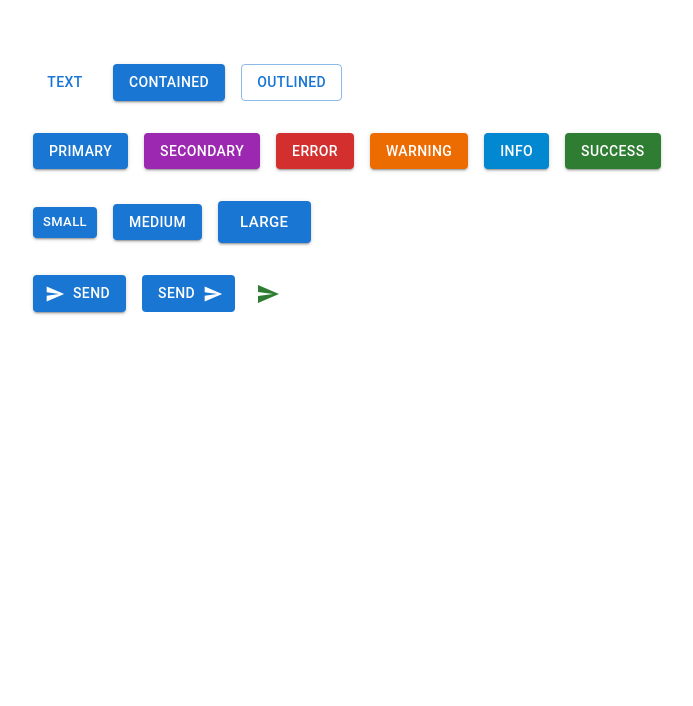
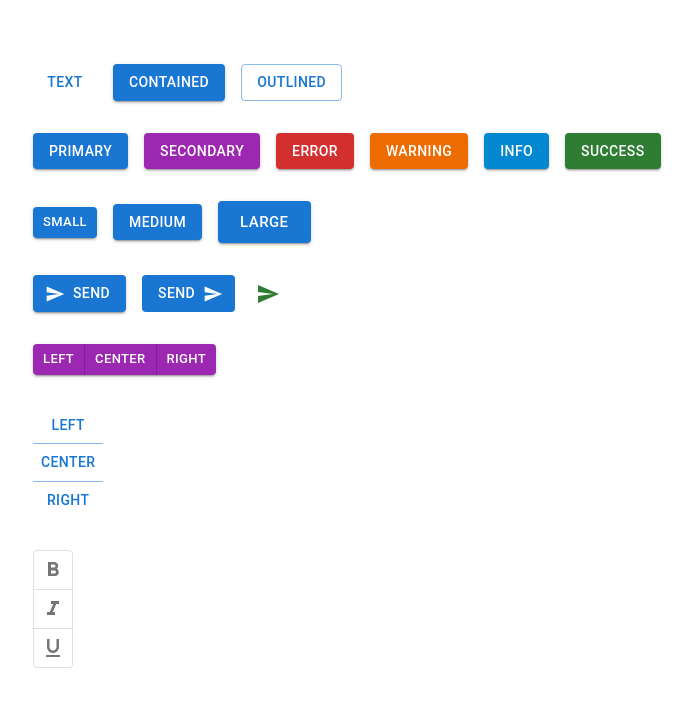
Before and after one commit to RahulRajak525/React-MUI, a React (Create React App) app: page / in a window 1280 px wide. Shown: the top 706 px of the page, without its empty margins (31-724 px from the left). Built offline with nearby package versions, Linux system fonts and the light colour scheme.

Commit message:
Button Group

```diff
--- a/src/components/2MuiButton.tsx
+++ b/src/components/2MuiButton.tsx
@@ -1,7 +1,29 @@
 import React from "react";
-import { Stack, Button, IconButton } from "@mui/material";
+import {
+  Stack,
+  Button,
+  IconButton,
+  ButtonGroup,
+  ToggleButton,
+  ToggleButtonGroup,
+} from "@mui/material";
 import SendIcon from "@mui/icons-material/Send";
+import FormatBoldIcon from "@mui/icons-material/FormatBold";
+import FormatItalicIcon from "@mui/icons-material/FormatItalic";
+import FormatUnderlinedIcon from "@mui/icons-material/FormatUnderlined";
+import { useState } from "react";
+
 export const MuiButton = () => {
+  const [formats, setFormats] = useState<string| null>(null);
+  console.log({
+    formats,
+   });
+  const handleFormatChange = (
+    _event: React.MouseEvent<HTMLElement>,
+    updatedFormats: string| null
+  ) => {
+    setFormats(updatedFormats);
+  };
   return (
     <Stack spacing={4}>
       <Stack spacing={2} direction="row">
@@ -43,7 +65,12 @@
         </Button>
       </Stack>
       <Stack spacing={2} direction="row">
-        <Button variant="contained" startIcon={<SendIcon />} disableRipple onClick={()=>alert('Clicked')} >
+        <Button
+          variant="contained"
+          startIcon={<SendIcon />}
+          disableRipple
+          onClick={() => alert("Clicked")}
+        >
           Send
         </Button>
         <Button variant="contained" endIcon={<SendIcon />} disableElevation>
@@ -53,6 +80,52 @@
           <SendIcon />
         </IconButton>
       </Stack>
+      <Stack direction="row">
+        <ButtonGroup
+          variant="contained"
+          size="small"
+          color="secondary"
+          aria-label="alignment button group"
+        >
+          <Button>Left</Button>
+          <Button>Center</Button>
+          <Button>Right</Button>
+        </ButtonGroup>
+      </Stack>
+      <Stack direction="row">
+        <ButtonGroup variant="text" orientation="vertical">
+          <Button
+            onClick={() => {
+              alert("topLeft button is clicked");
+            }}
+          >
+            Left
+          </Button>
+          <Button>Center</Button>
+          <Button>Right</Button>
+        </ButtonGroup>
+      </Stack>
+      <Stack direction="row">
+        <ToggleButtonGroup
+          aria-label="text formatting"
+          value={formats}
+          onChange={handleFormatChange}
+          size='small'
+          color="success"
+          orientation="vertical"
+          exclusive
+        >
+          <ToggleButton value="bold" aria-label="bold">
+            <FormatBoldIcon />
+          </ToggleButton>
+          <ToggleButton value="italic" aria-label="italic">
+            <FormatItalicIcon />
+          </ToggleButton>
+          <ToggleButton value="underlined" aria-label="underlined">
+            <FormatUnderlinedIcon />
+          </ToggleButton>
+        </ToggleButtonGroup>
+      </Stack>
     </Stack>
   );
 };
```
